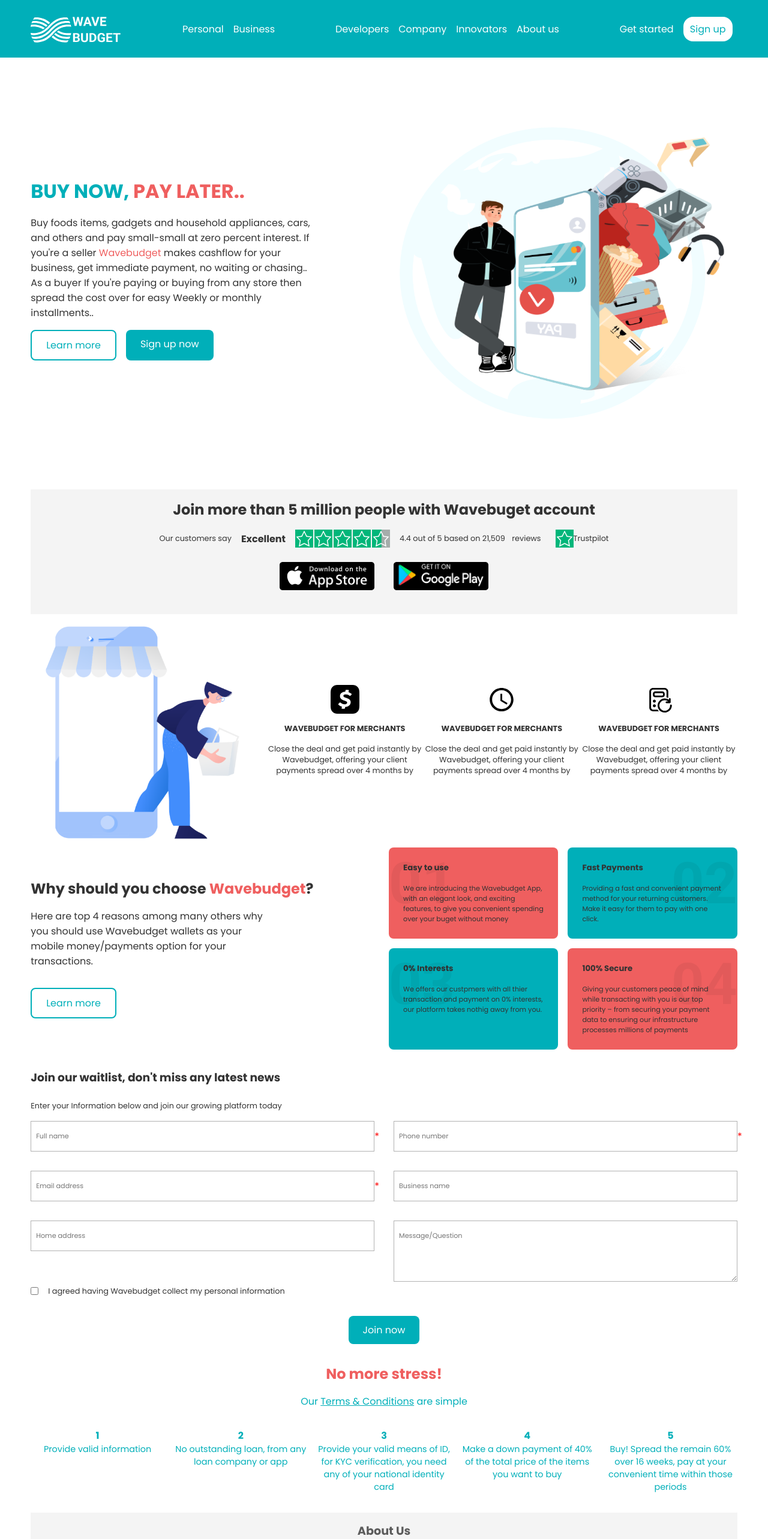
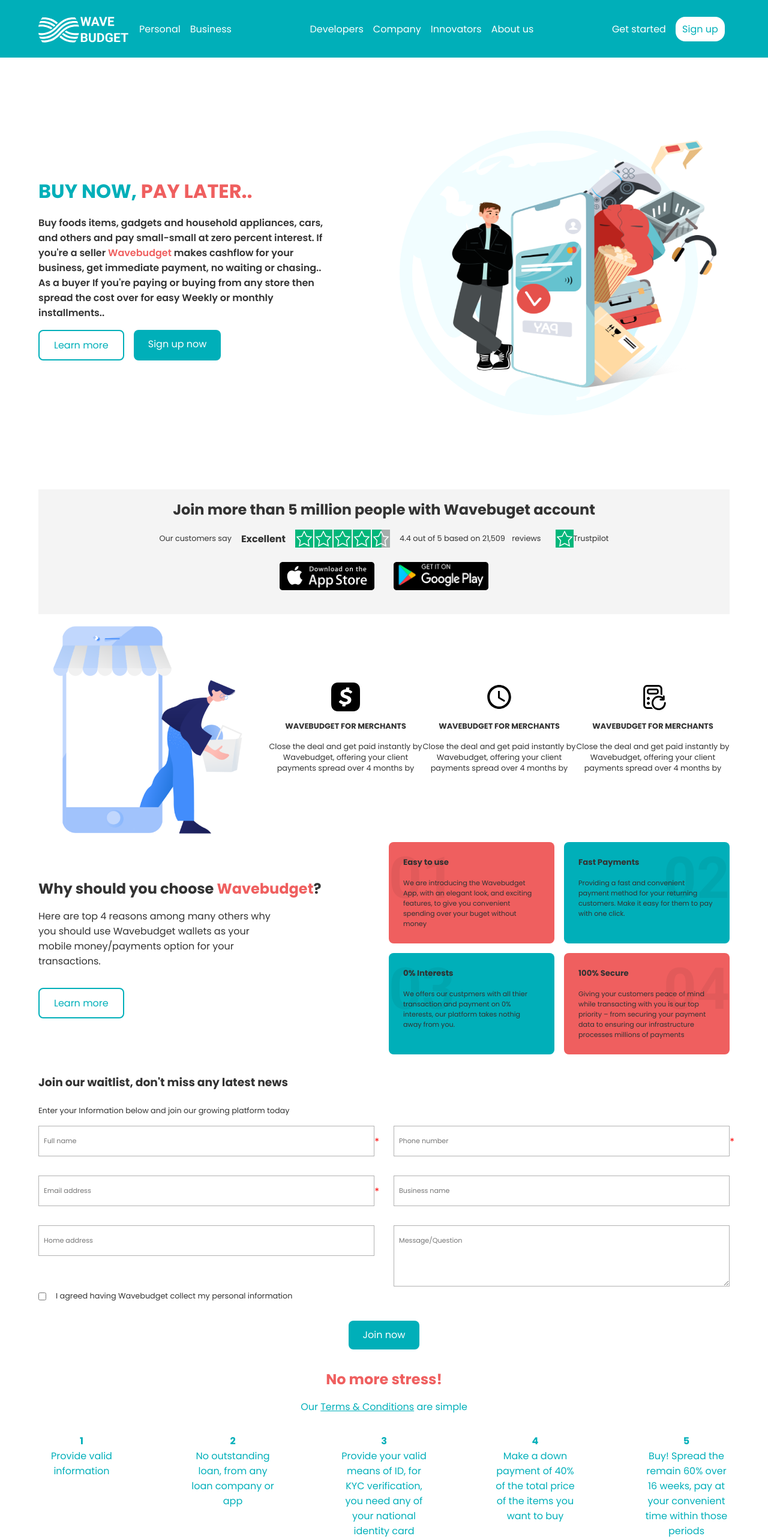
Before and after one commit to Aarond2018/Wave-budget, a React (Create React App) app: page / in a window 1280 px wide. Shown: the top 2566 px of the page at 60% size. Built offline with nearby package versions, Linux system fonts and the light colour scheme.

Commit message:
made design fixes

```diff
--- a/src/App.css
+++ b/src/App.css
@@ -1,6 +1,6 @@
 .container {
-  width: 1500px;
-  max-width: 92%;
+  width: 1200px;
+  max-width: 90%;
   margin: 0 auto;
 }
 
--- a/src/components/Footer/Footer.module.css
+++ b/src/components/Footer/Footer.module.css
@@ -5,21 +5,22 @@
 .footer > img {
   width: 10rem;
   display: block;
-  margin: 2rem auto;
+  margin: 2rem 0;
 }
 
 .footer__items {
   margin: 1rem 0;
   display: grid;
-  grid-template-columns: repeat(auto-fit, minmax(10rem, 1fr));
+  grid-template-columns: repeat(auto-fit, minmax(10rem, 12rem));
   list-style: none;
   align-items: baseline;
   font-size: 0.9rem;
+  justify-content: space-between;
 }
 
 .footer__items > li > * {
   margin-bottom: 2rem;
-  text-align: center;
+  /* text-align: center; */
 }
 
 .footer__items > li > ul {
@@ -42,7 +43,7 @@
 
 .social_media > li {
   display: flex;
-  justify-content: center;
+  /* justify-content: center; */
   align-items: center;
 }
 
--- a/src/components/Header/Header.js
+++ b/src/components/Header/Header.js
@@ -12,11 +12,13 @@
     <header className={styles.header}>
       {openModal && <MobileNav setOpenModal={setOpenModal} />}
       <div className={`container d-flex-a ${styles.main_nav}`}>
-        <img src={mainLogo} alt="main-logo" />
-        <ul>
-          <li><a href="#info">Personal</a></li>
-          <li><a href="#info">Business</a></li>
-        </ul>
+        <div>
+          <img src={mainLogo} alt="main-logo" />
+          <ul>
+            <li><a href="#info">Personal</a></li>
+            <li><a href="#info">Business</a></li>
+          </ul>
+        </div>
         <ul>
           <li><a href="#">Developers</a></li>
           <li><a href="#">Company</a></li>
--- a/src/components/Header/Header.module.css
+++ b/src/components/Header/Header.module.css
@@ -6,15 +6,22 @@
   justify-content: space-between;
 }
 
-.main_nav > img {
+.main_nav > div:first-child {
+  display: flex;
+  align-items: center;
+}
+
+.main_nav > div:first-child > img {
   width: 10rem;
 }
 
+.main_nav > div:first-child > img + ul,
 .main_nav > ul {
   display: flex;
   list-style: none;
 }
 
+.main_nav > div:first-child > img + ul > li,
 .main_nav > ul > li {
   margin: 0 0.5rem;
   height: 6rem;
@@ -22,10 +29,12 @@
   align-items: center;
 }
 
+.main_nav > div:first-child > img + ul > li:hover:not(.cta),
 .main_nav > ul > li:hover:not(.cta) {
   border-bottom: 2px solid #fff;
 }
 
+.main_nav > div > img + ul > li > a,
 .main_nav > ul > li > a {
   text-decoration: none;
   color: #fff;
@@ -57,23 +66,31 @@
     font-size: 0.9rem;
   }
 
-  .main_nav > img {
+  .main_nav > div:first-child > img {
     width: 8rem;
   }
 }
 
-@media (max-width: 940px) {
+/* @media (max-width: 940px) {
   .header {
     font-size: 0.8rem;
   }
 
-  .main_nav > img {
+  .main_nav > div:first-child > img {
     width: 6.5rem;
   }
-}
+} */
 
-@media (max-width: 850px) {
-  .main_nav > ul:nth-child(4) {
+@media (max-width: 980px) {
+  .header {
+    font-size: 0.9rem;
+  }
+
+  .main_nav > div:first-child > img {
+    width: 6.5rem;
+  }
+
+  .main_nav > ul:nth-child(2) {
     display: none;
   }
 
--- a/src/components/Home/Hero/Hero.module.css
+++ b/src/components/Home/Hero/Hero.module.css
@@ -24,6 +24,7 @@
 
 .hero__content > p {
   width: 30rem;
+  font-weight: 600;
 }
 
 
--- a/src/components/Home/Terms/Terms.module.css
+++ b/src/components/Home/Terms/Terms.module.css
@@ -19,10 +19,11 @@
 
 .steps {
   display: grid;
-  grid-template-columns: repeat(auto-fit, minmax(11rem, 1fr));
+  grid-template-columns: repeat(auto-fit, minmax(3rem, 9rem));
   grid-gap: 1rem;
   margin: 2rem 0;
   color: #00AFB9;
+  justify-content: space-between;
 }
 
 .steps > div > h4 {
@@ -31,7 +32,7 @@
 
 .steps > div > p {
   text-align: center;
-  font-size: 0.9rem;
+  font-size: 1rem;
 }
 
 
```
